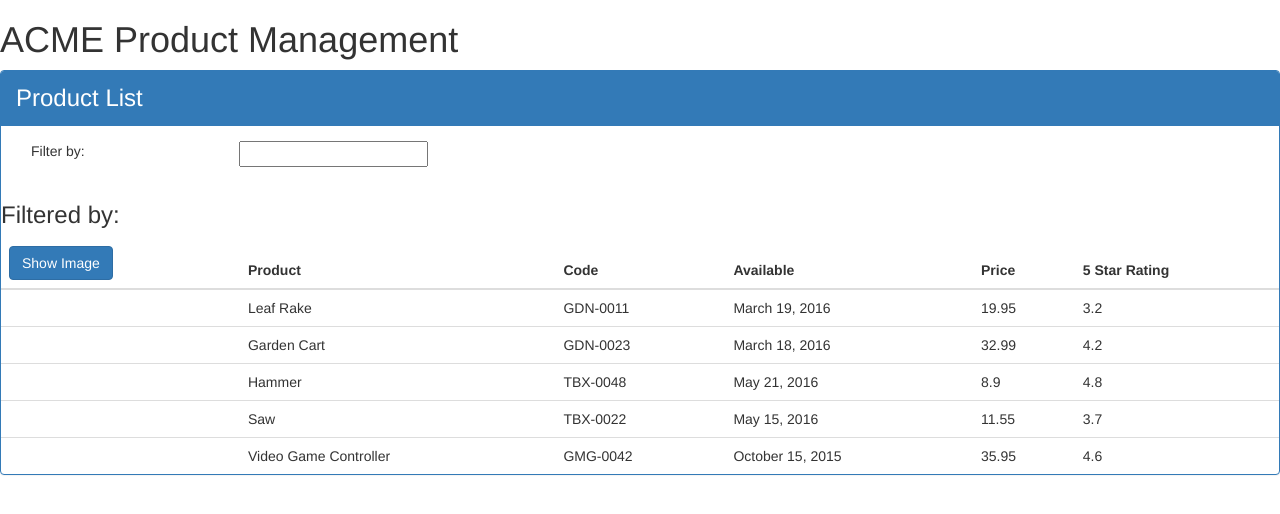
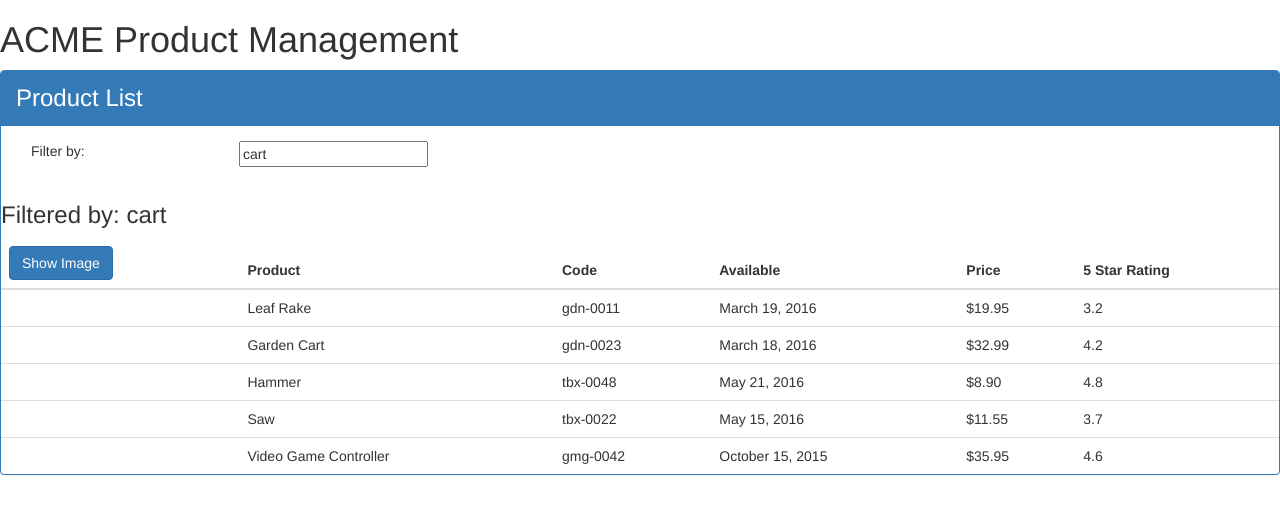
Before and after one commit to ryanchesnut/APM, an Angular app: page / in a window 1280 px wide. Shown: the top 514 px of the page. Built offline with nearby package versions, Linux system fonts and the light colour scheme.

Commit message:
filterby, pipes
added filterby data binding, incorporated pipes for display formating

```diff
--- a/src/app/app.module.ts
+++ b/src/app/app.module.ts
@@ -1,13 +1,16 @@
 import { BrowserModule } from '@angular/platform-browser';
 import { NgModule } from '@angular/core';
+import { FormsModule } from '@angular/forms';
 
 import { AppComponent } from './app.component';
 import { ProductListComponent } from './products/product-list.component';
 
+
 @NgModule({
   declarations: [AppComponent,
                 ProductListComponent],
-  imports: [BrowserModule],
+  imports: [BrowserModule,
+            FormsModule],
   providers: [],
   bootstrap: [AppComponent]
 })
--- a/src/app/products/product-list.component.html
+++ b/src/app/products/product-list.component.html
@@ -5,13 +5,14 @@
     <div class="panel-body">
         <div class="col-md-2">Filter by:</div>
         <div class="col-md-4">
-            <input type="text" />
+            <input type="text"
+               [(ngModel)] = "listFilter"/>
         </div>
     </div>
     <div class="row">
         <div class="col-md-6">
             <h3>
-                Filtered by:
+                Filtered by: {{listFilter}}
             </h3>
         </div>
     </div>
@@ -40,9 +41,9 @@
                      ></td>
 
             <td>{{product.productName}}</td>
-             <td>{{product.productCode}} </td>
+             <td>{{product.productCode | lowercase}} </td>
             <td>{{product.releaseDate}}</td>
-            <td>{{product.price}}</td>
+            <td>{{product.price | currency:'USD':true:'1.2-2'}}</td>
             <td>{{product.starRating}}</td>
             </tr>
         </tbody>
--- a/src/app/products/product-list.component.ts
+++ b/src/app/products/product-list.component.ts
@@ -1,5 +1,4 @@
 import { Component } from '@angular/core';
-
 
 @Component({
     selector: 'pm-products',
@@ -11,6 +10,7 @@ export class ProductListComponent {
     imageWidth: number = 50;
     imageMargin: number = 2;
     showImage: boolean = false;
+    listFilter: string = 'cart';
     products: any[] = [
         {
             'productId': 1,
```
